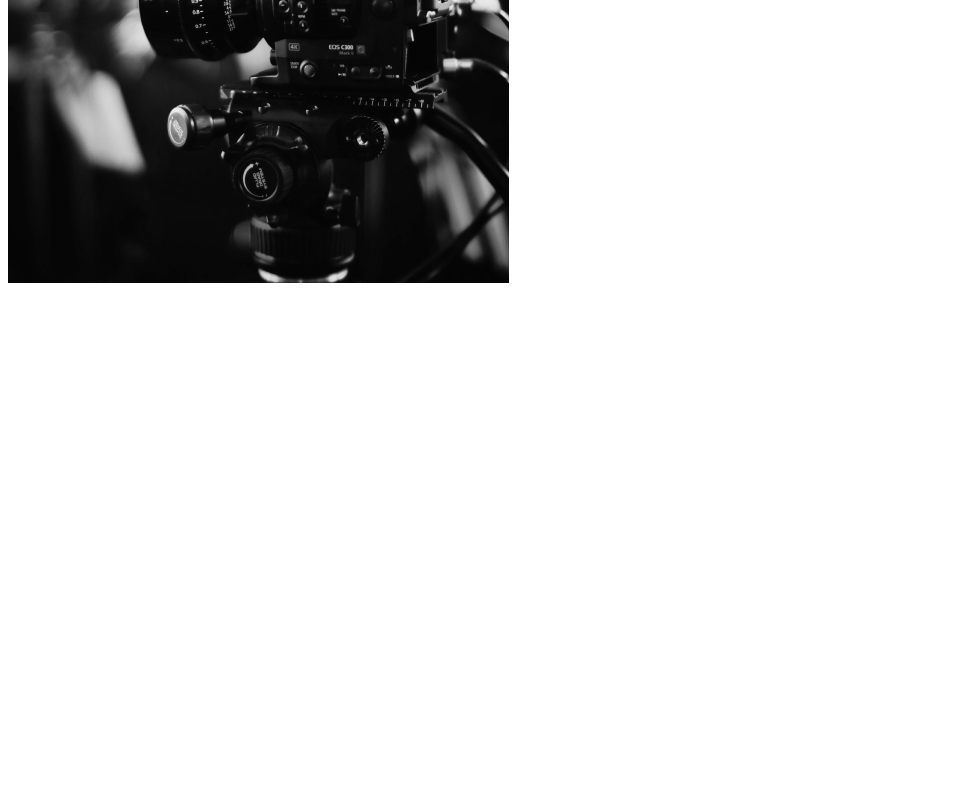
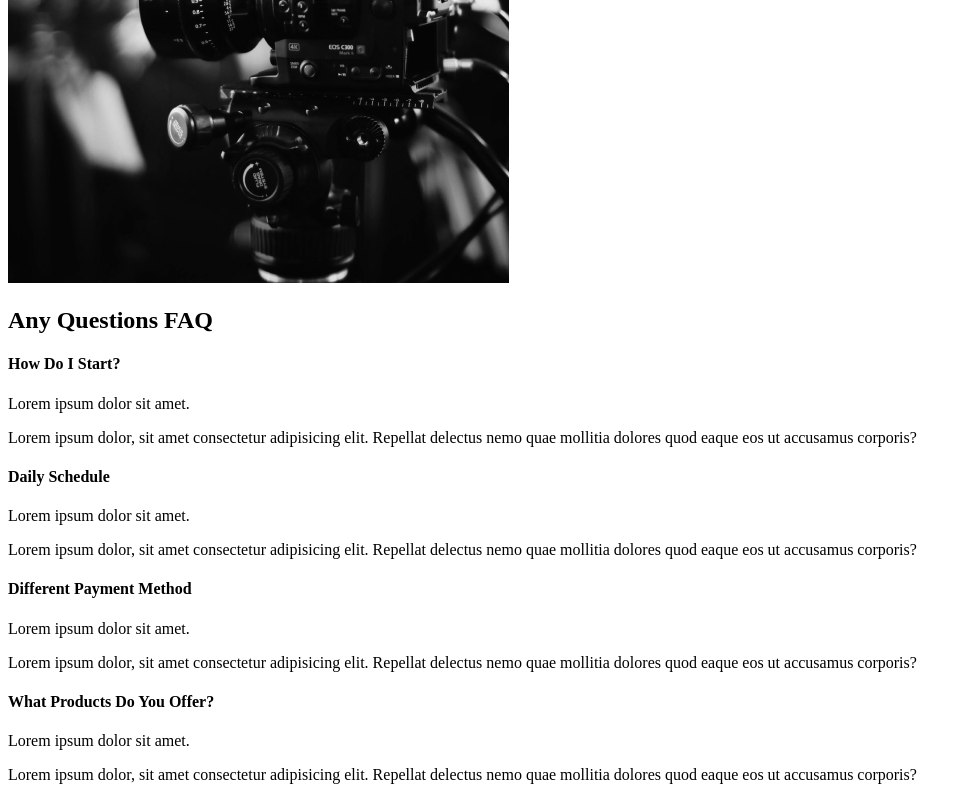
Before and after one commit to arielvergarautn/capture, a React (Create React App) app: page / in a window 1280 px wide. Shown: the part 2159-2959 px from the top of the page, without its empty margins (0-972 px from the left). Before the commit the page ends 2454 px from the top, so only its background shows below. Built offline with nearby package versions, Linux system fonts and the light colour scheme.

Commit message:
FAQ Section

```diff
--- /dev/null
+++ b/src/components/FaqSection.js
@@ -0,0 +1,42 @@
+import React from 'react'
+
+const FaqSection = () => {
+    return (
+        <div className='faq'>
+            <h2>Any Questions <span>FAQ</span></h2>
+            <div className="question">
+                <h4>How Do I Start?</h4>
+                <div className="answer">
+                    <p>Lorem ipsum dolor sit amet.</p>
+                    <p>Lorem ipsum dolor, sit amet consectetur adipisicing elit.
+                        Repellat delectus nemo quae mollitia dolores quod eaque eos ut accusamus corporis?</p>
+                </div>
+            </div>
+            <div className="question">
+                <h4>Daily Schedule</h4>
+                <div className="answer">
+                    <p>Lorem ipsum dolor sit amet.</p>
+                    <p>Lorem ipsum dolor, sit amet consectetur adipisicing elit.
+                        Repellat delectus nemo quae mollitia dolores quod eaque eos ut accusamus corporis?</p>
+                </div>
+            </div>
+            <div className="question">
+                <h4>Different Payment Method</h4>
+                <div className="answer">
+                    <p>Lorem ipsum dolor sit amet.</p>
+                    <p>Lorem ipsum dolor, sit amet consectetur adipisicing elit.
+                        Repellat delectus nemo quae mollitia dolores quod eaque eos ut accusamus corporis?</p>
+                </div>
+            </div>
+            <div className="question">
+                <h4>What Products Do You Offer?</h4>
+                <div className="answer">
+                    <p>Lorem ipsum dolor sit amet.</p>
+                    <p>Lorem ipsum dolor, sit amet consectetur adipisicing elit.
+                        Repellat delectus nemo quae mollitia dolores quod eaque eos ut accusamus corporis?</p>
+                </div>
+            </div>
+        </div>
+    )
+}
+export default FaqSection
--- a/src/pages/AboutUs.js
+++ b/src/pages/AboutUs.js
@@ -1,12 +1,14 @@
 import React from 'react'
+//Components
 import AboutSection from '../components/AboutSection'
 import ServicesSection from '../components/ServicesSection'
-
+import FaqSection from '../components/FaqSection'
 const AboutUs = () => {
     return (
         <>
             <AboutSection />
             <ServicesSection />
+            <FaqSection />
         </>
     )
 }
```
Also changed, not shown: 1 other file (tests, documents, lock files or other folders).
